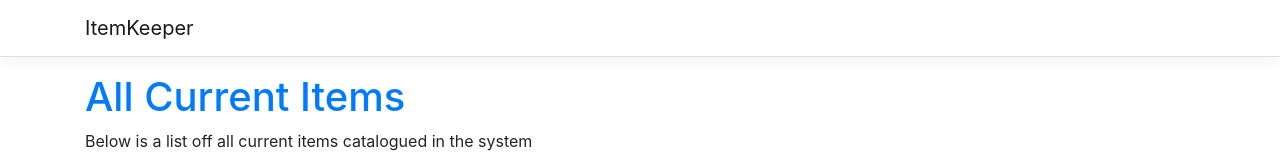
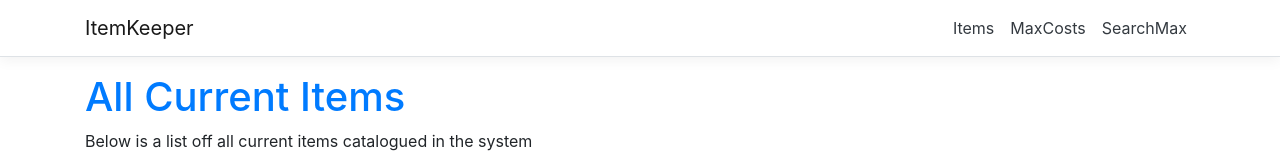
Before and after one commit to AndrewWesterman/itemkeeper, a React (Create React App) app in the folder ClientApp/: page / in a window 1280 px wide. Shown: the top 160 px of the page. Built offline with nearby package versions, Linux system fonts and the light colour scheme; no server answers.

Commit message:
Added dummy nav items

```diff
--- a/ClientApp/src/components/NavMenu.tsx
+++ b/ClientApp/src/components/NavMenu.tsx
@@ -36,7 +36,35 @@ export default class NavMenu extends React.PureComponent<
                             isOpen={this.state.isOpen}
                             navbar
                         >
-                            <ul className='navbar-nav flex-grow'></ul>
+                            <ul className='navbar-nav flex-grow'>
+                                <NavItem>
+                                    <NavLink
+                                        tag={Link}
+                                        className='text-dark'
+                                        to='/'
+                                    >
+                                        Items
+                                    </NavLink>
+                                </NavItem>
+                                <NavItem>
+                                    <NavLink
+                                        tag={Link}
+                                        className='text-dark'
+                                        to='/'
+                                    >
+                                        MaxCosts
+                                    </NavLink>
+                                </NavItem>
+                                <NavItem>
+                                    <NavLink
+                                        tag={Link}
+                                        className='text-dark'
+                                        to='/'
+                                    >
+                                        SearchMax
+                                    </NavLink>
+                                </NavItem>
+                            </ul>
                         </Collapse>
                     </Container>
                 </Navbar>
```
